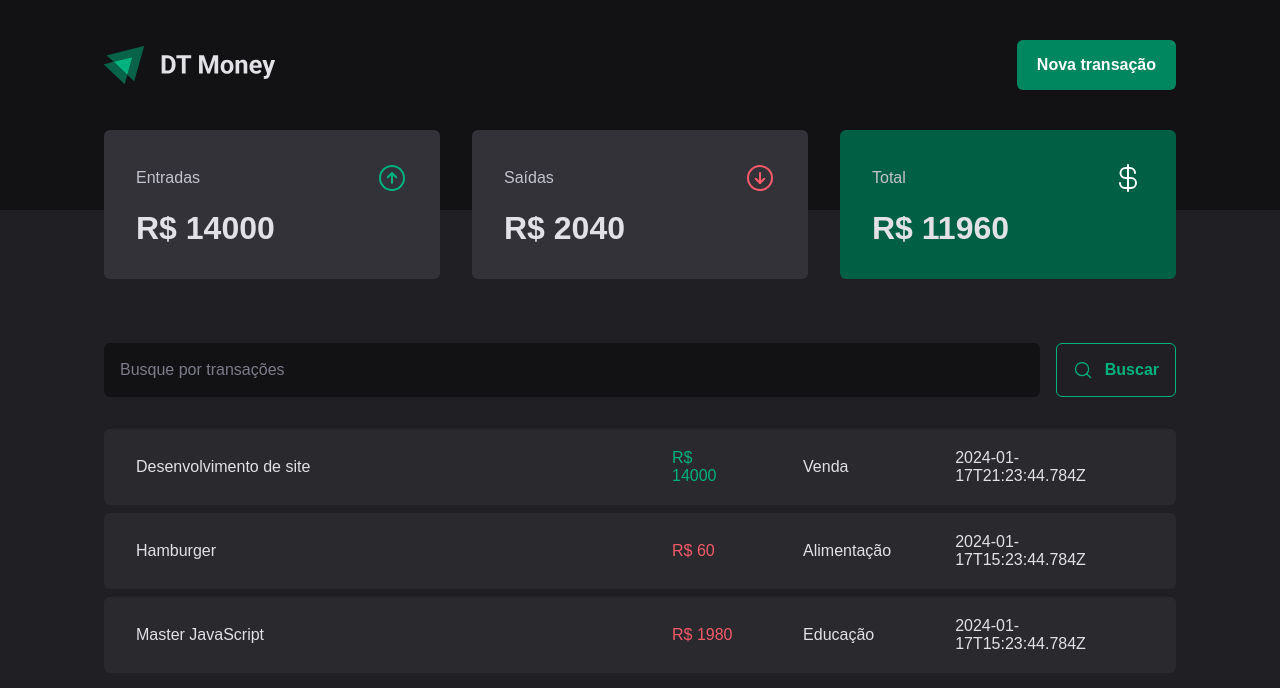
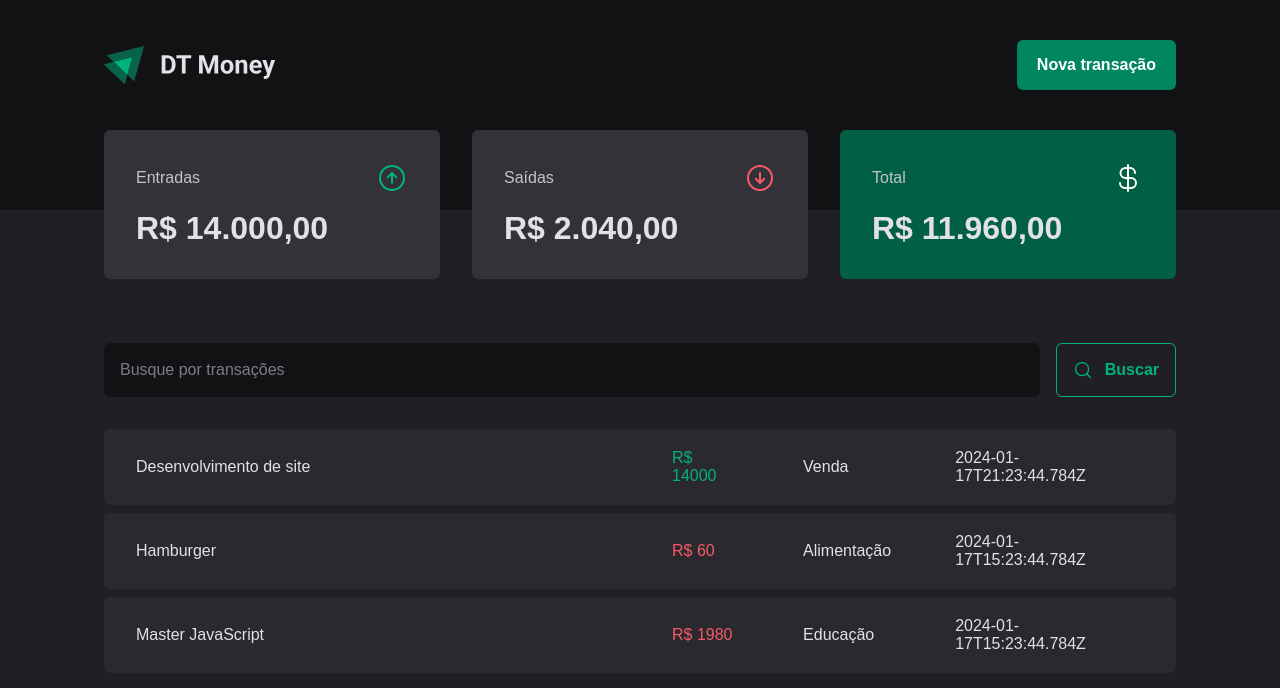
Before and after one commit to Newton-Duarte/ignite-dt-money, a React (Vite) app: page / in a window 1280 px wide. Shown: the top 688 px of the page. Built offline with nearby package versions, Linux system fonts and the light colour scheme; data requests are answered from the project's data file.

Commit message:
feat: format summary values

```diff
--- a/src/components/Summary/index.tsx
+++ b/src/components/Summary/index.tsx
@@ -1,6 +1,7 @@
 import { ArrowCircleDown, ArrowCircleUp, CurrencyDollar } from 'phosphor-react';
 import * as S from './styles';
 import { useTransactions } from '../../hooks/useTransactions';
+import { priceFormatter } from '../../utils/formatter';
 
 export function Summary() {
   const { transactions } = useTransactions();
@@ -31,7 +32,7 @@
           <span>Entradas</span>
           <ArrowCircleUp size={32} color='#00b37e' />
         </header>
-        <strong>R$ {summary.income}</strong>
+        <strong>{priceFormatter.format(summary.income)}</strong>
       </S.Card>
 
       <S.Card>
@@ -39,7 +40,7 @@
           <span>Saídas</span>
           <ArrowCircleDown size={32} color='#f75a68' />
         </header>
-        <strong>R$ {summary.outcome}</strong>
+        <strong>{priceFormatter.format(summary.outcome)}</strong>
       </S.Card>
 
       <S.Card variant="green">
@@ -47,7 +48,7 @@
           <span>Total</span>
           <CurrencyDollar size={32} color='#fff' />
         </header>
-        <strong>R$ {summary.total}</strong>
+        <strong>{priceFormatter.format(summary.total)}</strong>
       </S.Card>
     </S.Container>
   )
```
